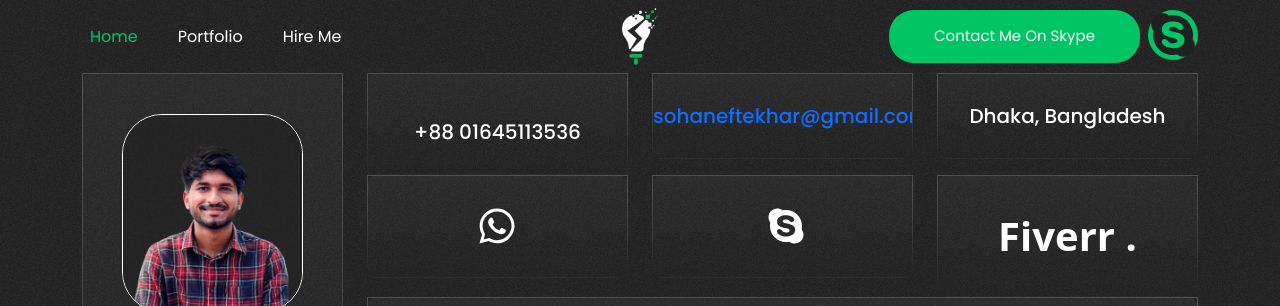
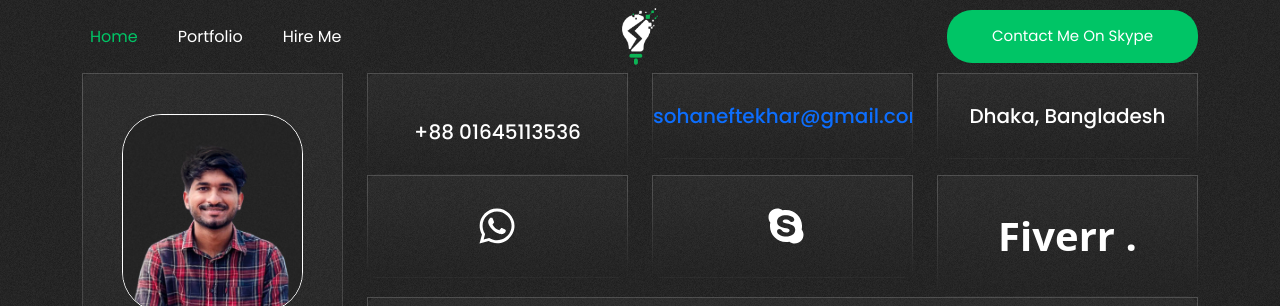
Before and after one commit to sohanthink/portfolio, a plain HTML site: page contact.html in a window 1280 px wide. Shown: the top 306 px of the page. Drawn offline with Linux system fonts and the light colour scheme.

Commit message:
skype button removed from nav

```diff
--- a/contact.html
+++ b/contact.html
@@ -54,7 +54,7 @@
 
                 <div class="right-icon">
                   <div class="button">
-                    <a href="https://join.skype.com/invite/v0OXOawvJzxi" target="_blank">Contact Me On Skype </a><i class=" ms-2 fa-brands fa-skype"></i>
+                    <a href="https://join.skype.com/invite/v0OXOawvJzxi" target="_blank">Contact Me On Skype </a>
                   </div>
 
               </div>
```
Also changed, not shown: index.html (+1 -1 lines).
